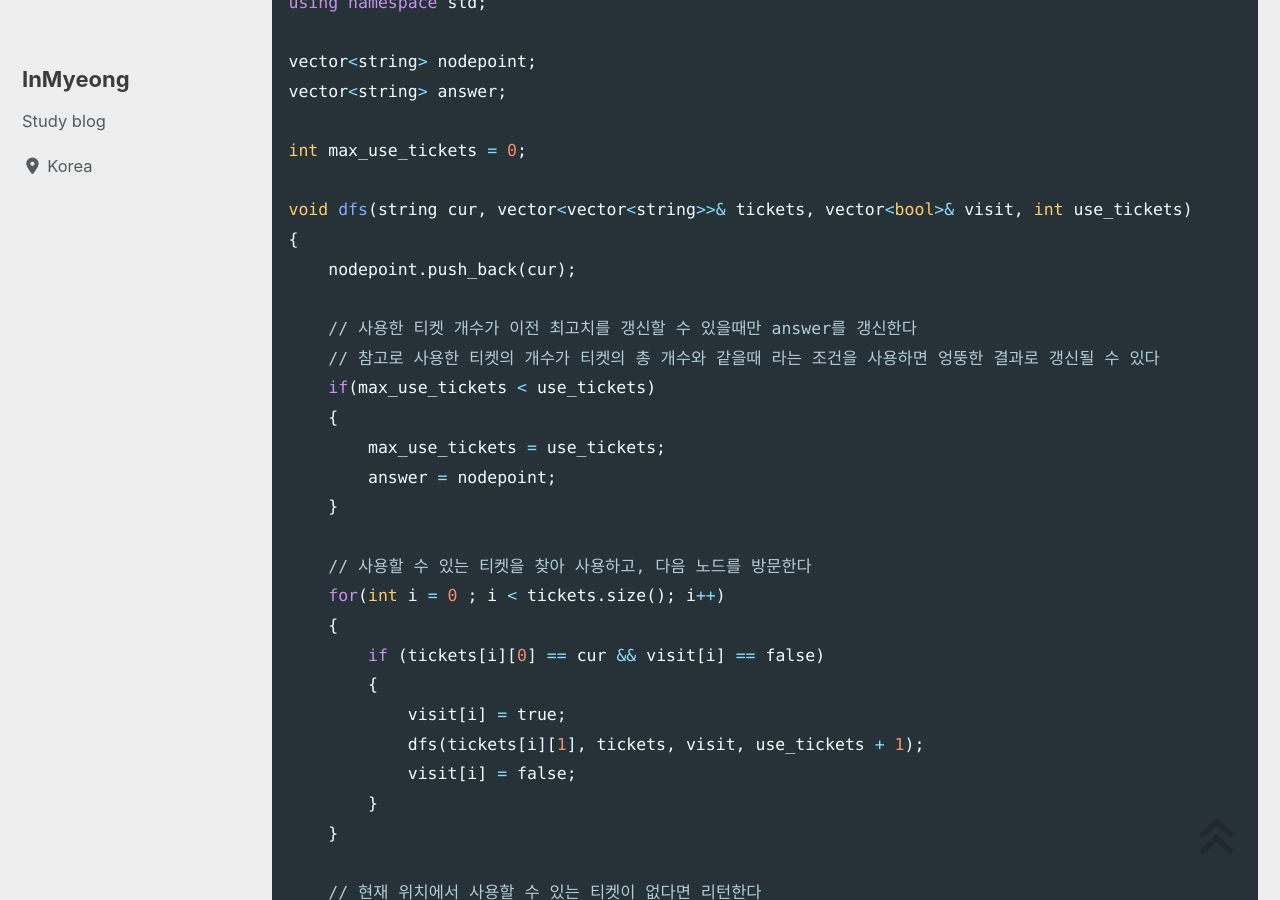
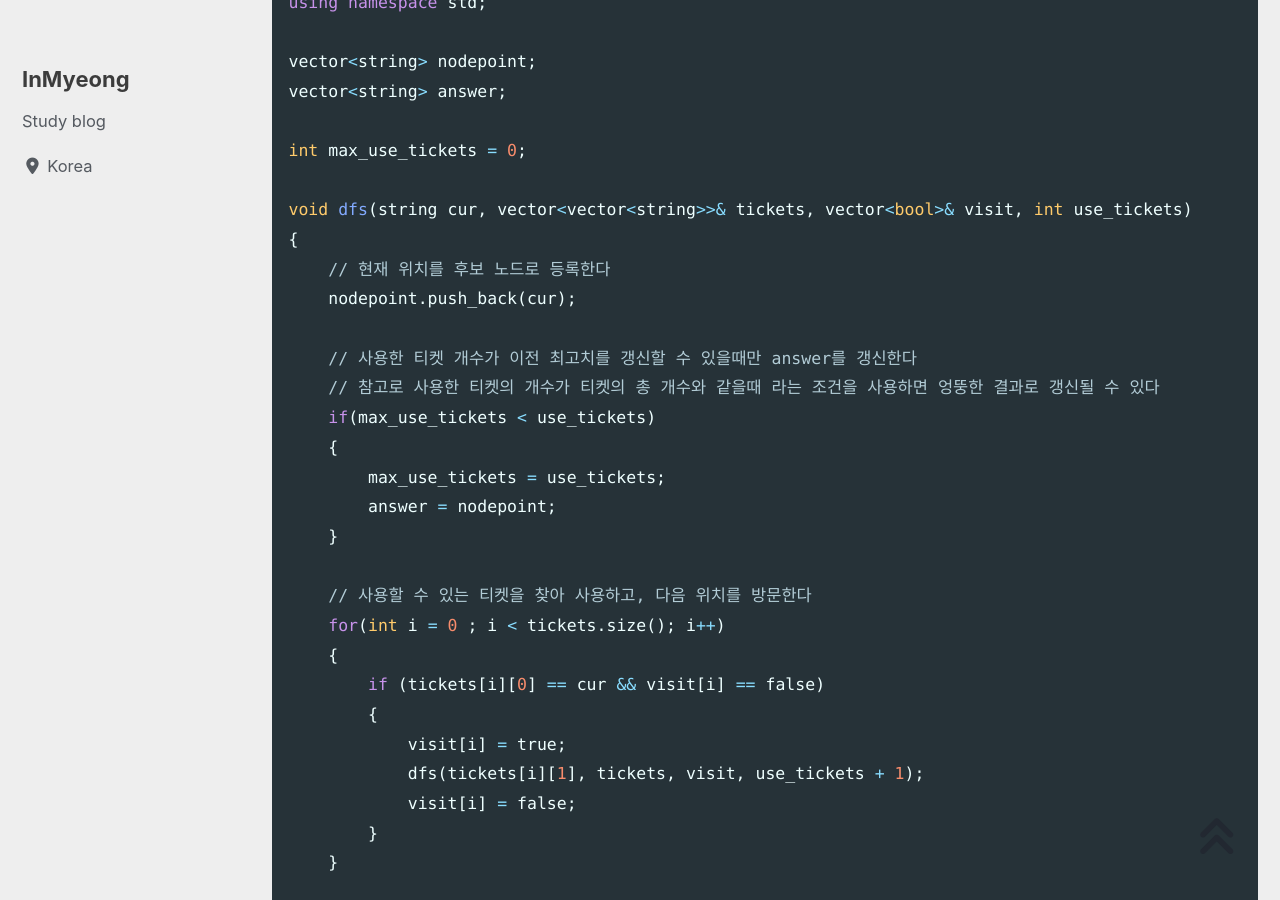
Before and after one commit to devMyeong/devMyeong.github.io, a Jekyll site: the page built from _posts/codingTest/2022-07-06-프로그래머스.md, in a window 1280 px wide and 900 px high, scrolled down 54047 px. Built offline with Jekyll 4.4.1, drawn with Linux system fonts in a browser that asks for light colours; cached includes are drawn as plain includes; nearby versions of some CDN libraries; some web fonts are replaced; comment, search, counter and statistics services are not loaded.

Commit message:
Chore : 프로그래머스 주석 수정

```diff
--- a/_posts/codingTest/2022-07-06-프로그래머스.md
+++ b/_posts/codingTest/2022-07-06-프로그래머스.md
@@ -1559,6 +1559,7 @@ int max_use_tickets = 0;
 
 void dfs(string cur, vector<vector<string>>& tickets, vector<bool>& visit, int use_tickets)
 {
+    // 현재 위치를 후보 노드로 등록한다
     nodepoint.push_back(cur);
 
     // 사용한 티켓 개수가 이전 최고치를 갱신할 수 있을때만 answer를 갱신한다
@@ -1569,7 +1570,7 @@ void dfs(string cur, vector<vector<string>>& tickets, vector<bool>& visit, int u
         answer = nodepoint;
     }
 
-    // 사용할 수 있는 티켓을 찾아 사용하고, 다음 노드를 방문한다
+    // 사용할 수 있는 티켓을 찾아 사용하고, 다음 위치를 방문한다
     for(int i = 0 ; i < tickets.size(); i++)
     {
         if (tickets[i][0] == cur && visit[i] == false)
```
